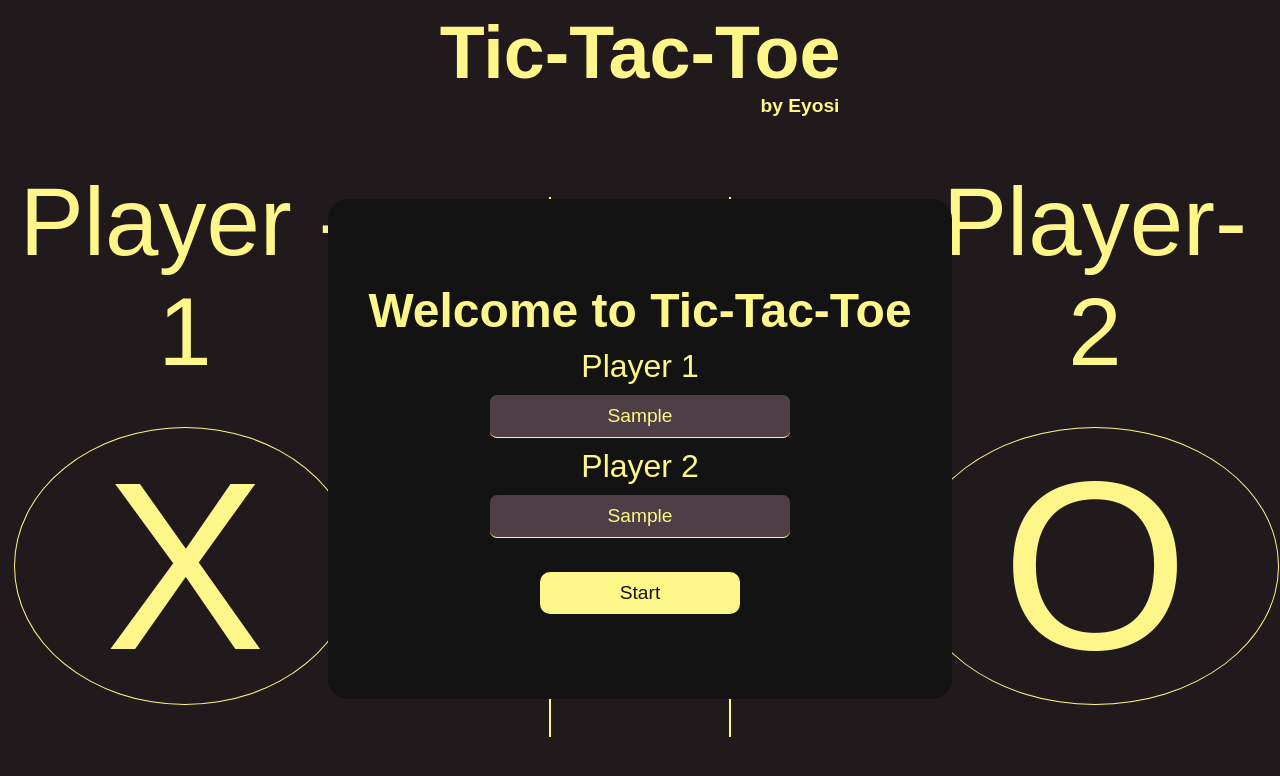
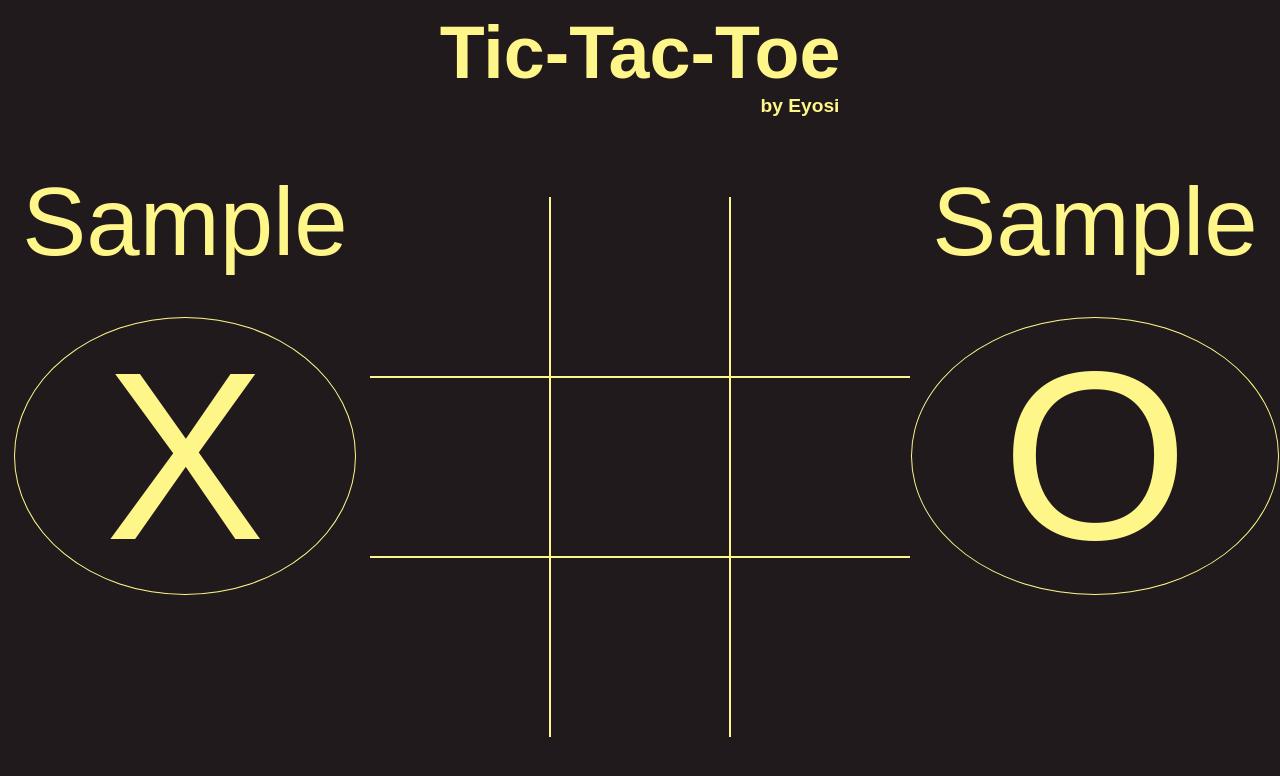
Before and after one commit to EyosiSol/TIC_TAC_TOE, a plain HTML site: page index.html in a window 1280 px wide. Both pictures are taken after typing "Sample", "Sample" into the empty fields and a click on the button "Start". Drawn offline with Linux system fonts and the light colour scheme; a web font is replaced by a local one.

Commit message:
add the functionality for the dialog modal

```diff
--- a/index.html
+++ b/index.html
@@ -14,7 +14,7 @@
     </div>
     <div class="board">
       <div class="player1">
-        <span class="title">Player - 1</span>
+        <span class="title" id="playerFirst">Player - 1</span>
         <span class="symbol">X</span>
       </div>
       <div class="game">
@@ -29,20 +29,20 @@
         <div class="cell" id="ninth"></div>
       </div>
       <div class="player2">
-        <span class="title">Player- 2</span>
+        <span class="title" id="playerSecond">Player- 2</span>
         <span class="symbol">O</span>
       </div>
     </div>
 
 
-    <dialog class="modal">
+    <dialog class="modal" id="modal">
       <form id="playerForm" method="dialog">
         <h2>Welcome to Tic-Tac-Toe</h2>
         <label for="player1">Player 1</label>
         <input type="text" id="player1" name="player1" required />
         <label for="player2">Player 2</label>
         <input type="text" id="player2" name="player2" required />
-        <button type="submit" class="start">Start</button>
+        <button type="submit" id="start">Start</button>
       </form>
     </dialog>
 
--- a/script.js
+++ b/script.js
@@ -0,0 +1,19 @@
+const modal = document.querySelector("#modal");
+const start = document.querySelector("#start");
+const playerFirst = document.querySelector("#playerFirst");
+const playerSecond = document.querySelector("#playerSecond");
+
+const playerForm = document.getElementById("playerForm");
+
+window.onload = function() {
+    modal.style.display = "block";
+}
+
+playerForm.addEventListener("submit", function(event) {
+    event.preventDefault(); // Prevent page refresh
+    const playerXName = document.getElementById("player1").value;
+    const playerOName = document.getElementById("player2").value;
+    playerFirst.innerHTML = playerXName;
+    playerSecond.innerHTML = playerOName;
+    modal.style.display = "none"; // Hide the modal after form submission
+  });
--- a/style.css
+++ b/style.css
@@ -102,10 +102,11 @@ body{
     margin-top: 20vh;
 }
 .modal::backdrop{
-    background: linear-gradient(135deg,rgba(255,255,255,0.1),rgba(255,255,255,0));
+    background: linear-gradient(135deg,var(--text-color),var(--inputfield));
     backdrop-filter: blur(10px);
     -webkit-backdrop-filter: blur(10px);
 }
+
 form{
     display: flex;
     flex-direction: column;
```
